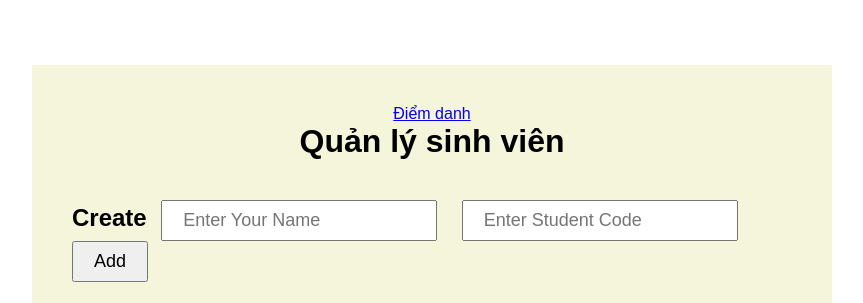
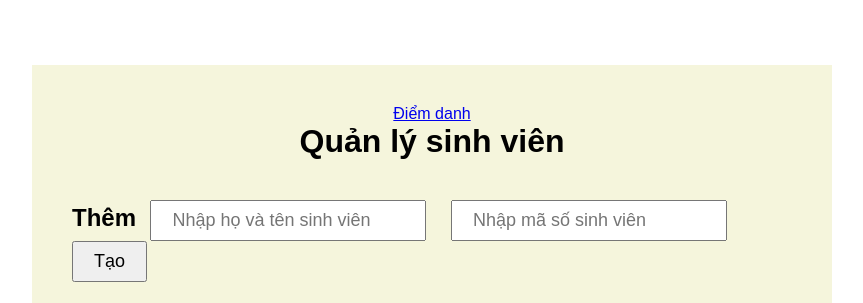
Before and after one commit to nghiaved/attendance, a Flask app: page / in a window 1280 px wide. Shown: the part 15-318 px from the top of the page, without its empty margins (208-1071 px from the left). Run offline with Flask 3, Linux system fonts and the light colour scheme; data comes from the database, SQL or seed files in the repository; data that the repository does not hold is empty.

Commit message:
check error and fix update

```diff
--- a/app.py
+++ b/app.py
@@ -50,10 +50,17 @@ def scanner():
         db.commit()
         cursor = db.cursor()
         cursor.execute("SELECT * FROM students WHERE code=%s", (code,))
+
         for row in cursor:
-            flash("Đã điểm danh: " + row[1] + " --- " + "MSSV: " + row[2] + " --- " + "at: " + str(row[3]))
+            if row:
+                flash("Đã điểm danh: " + row[1] + " " + row[2] + " vào lúc: " + str(row[3]))
+                return redirect('/attendance')
+
+        flash("Mã vạch không tồn tại trong hệ thống!")
         return redirect('/attendance')
+
     else:
+        flash("Không có mã vạch nào được tìm thấy!")
         return redirect('/attendance')
 
 
@@ -92,11 +99,15 @@ def update():
         code = request.form['code']
         name = request.form['name']
 
+        barcode = Code128(code, writer=ImageWriter())
+        barcode_path = 'static/img/' + code
+        barcode.save(barcode_path)
+
         cursor = db.cursor()
         cursor.execute("""
-        UPDATE students SET code=%s, name=%s
+        UPDATE students SET code=%s, name=%s, path=%s
         WHERE id=%s
-        """, (code, name, id_data))
+        """, (code, name, barcode_path + '.png', id_data))
         db.commit()
 
         flash("Data Updated Successfully")
--- a/database.sql
+++ b/database.sql
@@ -5,9 +5,3 @@ CREATE TABLE `students` (
   `last_checked_in` datetime,
   `path` varchar(255)
 );
-
-INSERT INTO `students` (`code`, `name`) VALUES
-('B123', 'Nguyễn Văn A'),
-('B234', 'Trần Thị B'),
-('B345', 'Ngô Thanh C'),
-('B456', 'Lê Thị D');
--- a/templates/index.html
+++ b/templates/index.html
@@ -15,10 +15,10 @@
         </div>
         <h1>Quản lý sinh viên</h1>
         <form action="/create" method="post">
-            <span>Create</span>
-            <input required autoComplete="off" type="text" name="name" placeholder="Enter Your Name">
-            <input required autoComplete="off" type="text" name="code" placeholder="Enter Student Code">
-            <button type="submit">Add</button>
+            <span>Thêm</span>
+            <input required autoComplete="off" type="text" name="name" placeholder="Nhập họ và tên sinh viên">
+            <input required autoComplete="off" type="text" name="code" placeholder="Nhập mã số sinh viên">
+            <button type="submit">Tạo</button>
         </form>
         {%with messages = get_flashed_messages()%}
         {%if messages%}
@@ -34,12 +34,12 @@
         <table>
             <tr>
                 <th>Id</th>
-                <th>Name</th>
-                <th>Code</th>
-                <th>Last checked in</th>
-                <th>Image</th>
-                <th>Edit</th>
-                <th>Delete</th>
+                <th>Họ và tên sinh viên</th>
+                <th>Mã số sinh viên</th>
+                <th>Lần cuối điểm danh</th>
+                <th>Mã vạch</th>
+                <th>Chỉnh sửa</th>
+                <th>Xoá</th>
             </tr>
             {% for student in students %}
             <tr>
@@ -54,14 +54,15 @@
                     <form action="/update" method="POST">
                         <input type="hidden" name="id" value="{{ student.id }}">
                         <input autoComplete="off" value="{{ student.name }}" type="text" name="name"
-                            placeholder="Enter Your Name">
+                            placeholder="Nhập họ và tên sinh viên">
                         <input autoComplete="off" value="{{ student.code }}" type="text" name="code"
-                            placeholder="Enter Student Code">
-                        <button type="submit">Update</button>
+                            placeholder="Nhập mã số sinh viên">
+                        <button type="submit">Cập nhật</button>
                     </form>
                 </td>
                 <td>
-                    <a href="/delete/{{ student.id }}" onclick="return confirm('Are Sure Want To Deleted ?')">Delete</a>
+                    <a href="/delete/{{ student.id }}"
+                        onclick="return confirm('Bạn có chắc muốn xoá sinh viên ?')">Xoá</a>
                 </td>
             </tr>
             {% endfor %}
```
